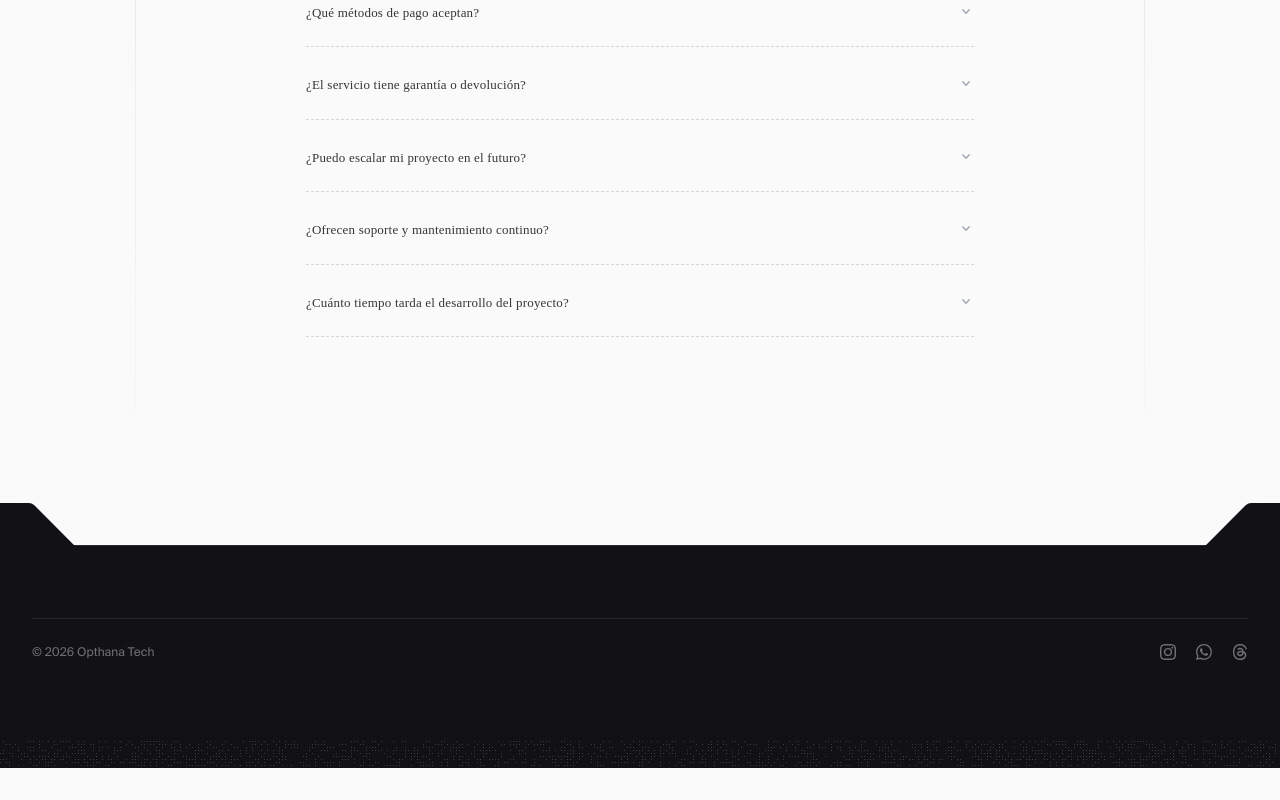
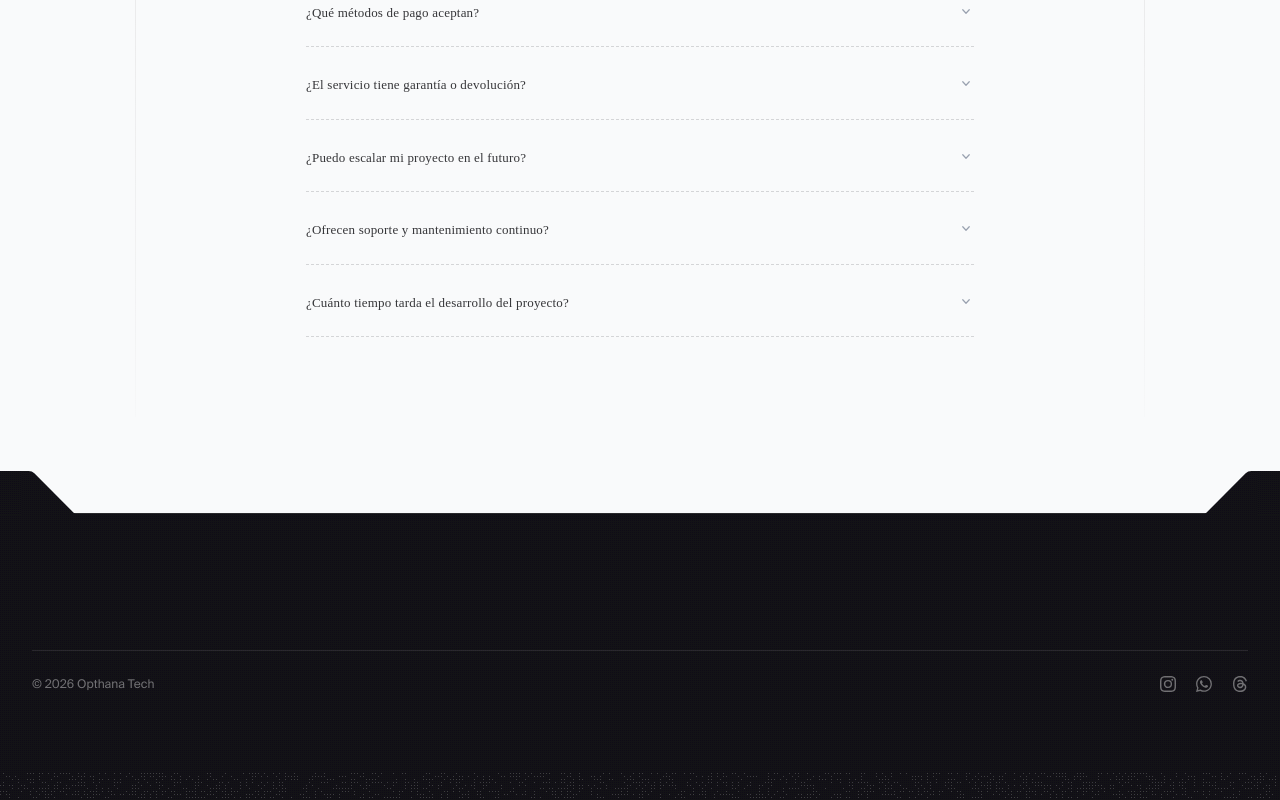
Before and after one commit to MauWebs/opthana, a React (Vite) app: page / in a window 1280 px wide. Shown: the part 4137-4937 px from the top of the page. Before the commit the page ends 4905 px from the top, so only its background shows below. Built offline with nearby package versions, Linux system fonts and the light colour scheme; a web font is replaced by a local one.

Commit message:
fix:  color-scheme: dark;

```diff
--- a/src/FAQs.tsx
+++ b/src/FAQs.tsx
@@ -58,9 +58,10 @@ export default function FAQs() {
   ];
 
   return (
-    <div id="faqs">
-      <div className="mx-auto w-full px-6 sm:max-w-[40rem] md:max-w-[48rem] md:px-8 lg:max-w-[64rem] xl:max-w-[80rem]">
-        <section className="relative mx-auto max-w-[63rem] sm:pb-20 sm:pt-10">
+<div className="w-full bg-[#F9FAFB] pb-16 md:pb-20 lg:pb-24">
+  <div className="mx-auto w-full px-6 sm:max-w-[40rem] md:max-w-[48rem] md:px-8 lg:max-w-[64rem] xl:max-w-[80rem]">
+
+    <section className="relative mx-auto max-w-[63rem] sm:pb-20 sm:pt-10">
 
           <div
             className="absolute inset-y-0 right-full hidden w-px md:block"
--- a/src/FeaturesGrid.tsx
+++ b/src/FeaturesGrid.tsx
@@ -24,7 +24,7 @@ function FeaturesModal({ activeFeature, setActiveFeature, features }: { activeFe
   return (
 
     <div
-      className={`fixed inset-0 z-[9999] flex items-center justify-center p-4 transition-all duration-300 ${activeFeature !== null ? "visible pointer-events-auto" : "invisible pointer-events-none delay-300"
+      className={`fixed inset-0 z-[9999] flex items-center justify-center p-4 transition-all duration-300  ${activeFeature !== null ? "visible pointer-events-auto" : "invisible pointer-events-none delay-300"
         }`}
     >
       <style>{`
--- a/src/Footer.tsx
+++ b/src/Footer.tsx
@@ -2,10 +2,10 @@ import DotPattern from "./DotPattern";
 
 export default function Footer() {
   return (
-    <footer
-      className="relative mt-24 sm:mt-32 border-t border-white/10 bg-[#131316] pt-16 text-gray-300 bg-overlay"
-      id="footer"
-    >
+<footer
+  className="relative sm:pt-32 border-t border-white/10 bg-[#131316] pt-16 text-gray-300 bg-overlay"
+  id="footer"
+>
       {/* DECORACIÓN SUPERIOR */}
       <div className="absolute inset-x-0 -top-11.5 pointer-events-none">
         {/* CONTENIDO REAL */}
--- a/src/Offers.tsx
+++ b/src/Offers.tsx
@@ -63,7 +63,7 @@ export default function Offers() {
   const { openModal } = useContactModal();
 
   return (
-    <div id="offers" className="overflow-hidden">
+    <div id="offers" className="overflow-hidden bg-[#F9FAFB]">
       <div className="mx-auto w-full px-6 sm:max-w-[40rem] md:max-w-[48rem] md:px-8 lg:max-w-[64rem] xl:max-w-[80rem]">
         <div className="relative mx-auto max-w-[63rem] pb-20 pt-20 md:pt-24">
 
--- a/src/PreviewServicesDesktop.tsx
+++ b/src/PreviewServicesDesktop.tsx
@@ -100,7 +100,7 @@ export default function PreviewServicesDesktop() {
   };
 
   return (
-    <section className="relative isolate h-[1200px]">
+    <section className="relative isolate h-[1200px] bg-[#F9FAFB]">
 
       {/* <img
         alt=""
--- a/src/PreviewServicesMobile.tsx
+++ b/src/PreviewServicesMobile.tsx
@@ -66,7 +66,7 @@ export default function PreviewServicesMobile() {
   ];
 
   return (
-    <section className="relative mt-20 lg:hidden overflow-hidden">
+    <section className="relative pt-20 lg:hidden overflow-hidden bg-[#F9FAFB]">
 {/*
         <img
         alt=""
--- a/src/index.css
+++ b/src/index.css
@@ -50,6 +50,8 @@
   padding: 0;
   margin: 0;
   box-sizing: border-box;
+  color-scheme: dark;
+
 }
 
 
```
